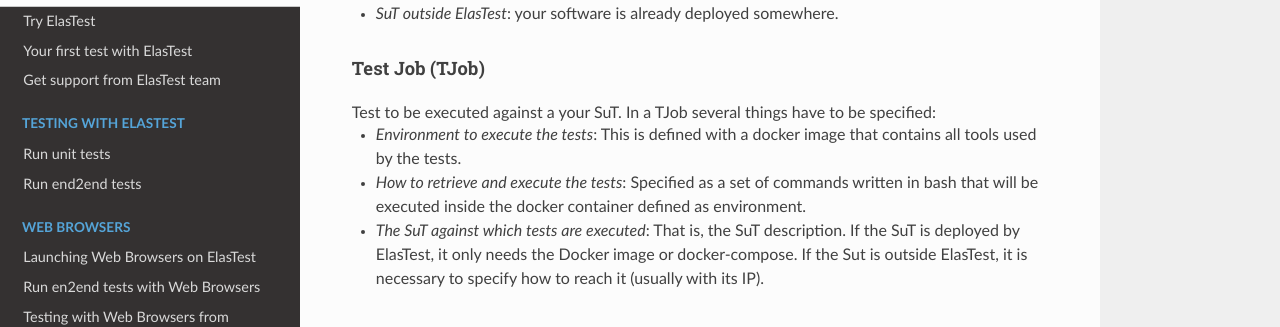
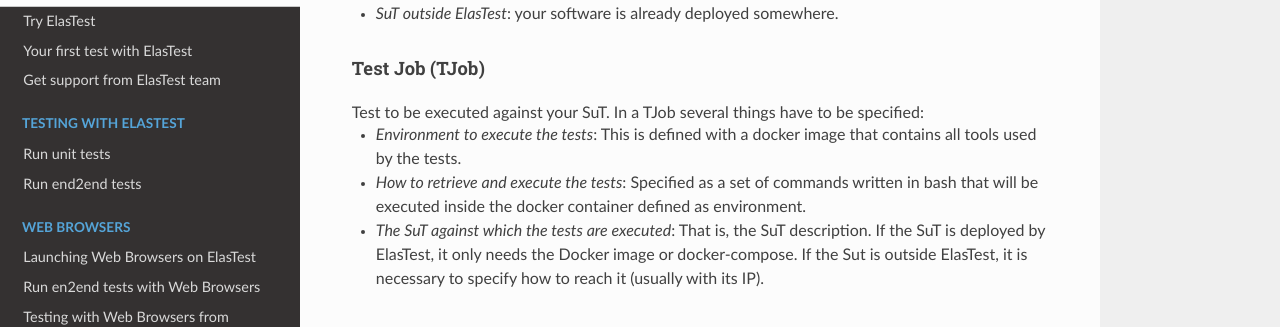
Before and after one commit to elastest/elastest.io-docs, an MkDocs documentation site: the page built from docs/index.md, in a window 1280 px wide and 900 px high, scrolled down 1950 px. Shown: the part 155-482 px from the top of the window. Built offline with MkDocs 1.6.1, drawn with Linux system fonts in a browser that asks for light colours; nearby versions of some CDN libraries; old or Windows-style settings are respelled for this version of MkDocs.

```diff
--- a/docs/index.md
+++ b/docs/index.md
@@ -55,11 +55,11 @@
 
 <div style="margin-top: 30px">
     <h4 id="tjob" class="link-top">Test Job (TJob)</h4>
-    Test to be executed against a your SuT. In a TJob several things have to be specified:
+    Test to be executed against your SuT. In a TJob several things have to be specified:
     <ul>
         <li><i>Environment to execute the tests</i>: This is defined with a docker image that contains all tools used by the tests.</li>
         <li><i>How to retrieve and execute the tests</i>: Specified as a set of commands written in bash that will be executed inside the docker container defined as environment.</li>
-        <li><i>The SuT against which tests are executed</i>: That is, the SuT description. If the SuT is deployed by ElasTest, it only needs the Docker image or docker-compose. If the Sut is outside ElasTest, it is necessary to specify how to reach it (usually with its IP).</li></br>
+        <li><i>The SuT against which the tests are executed</i>: That is, the SuT description. If the SuT is deployed by ElasTest, it only needs the Docker image or docker-compose. If the Sut is outside ElasTest, it is necessary to specify how to reach it (usually with its IP).</li></br>
     </ul>
     A TJob can be executed several times. That can be useful, for example, because SuT has changes and we want to verify that old features are still working. Or if we add more tests to the same TJob test repo, we can execute them against the SuT.
 </div>
```
Also changed, not shown: 1 other file.
